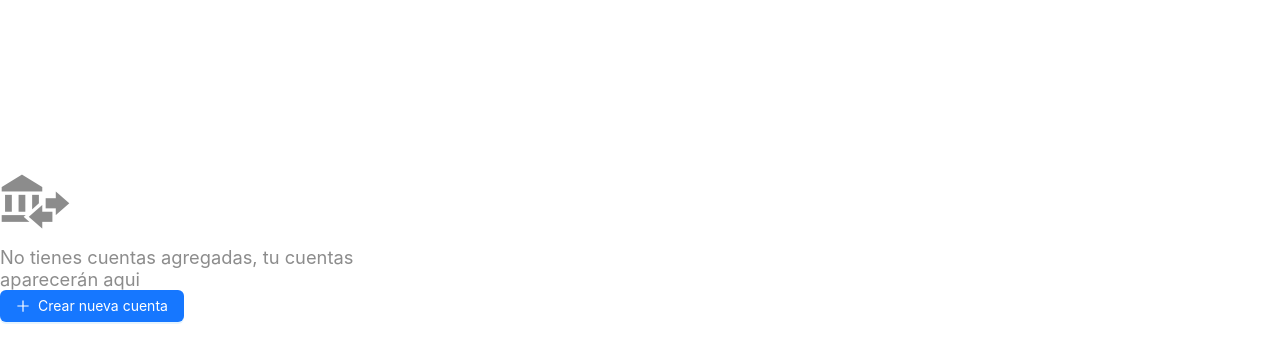
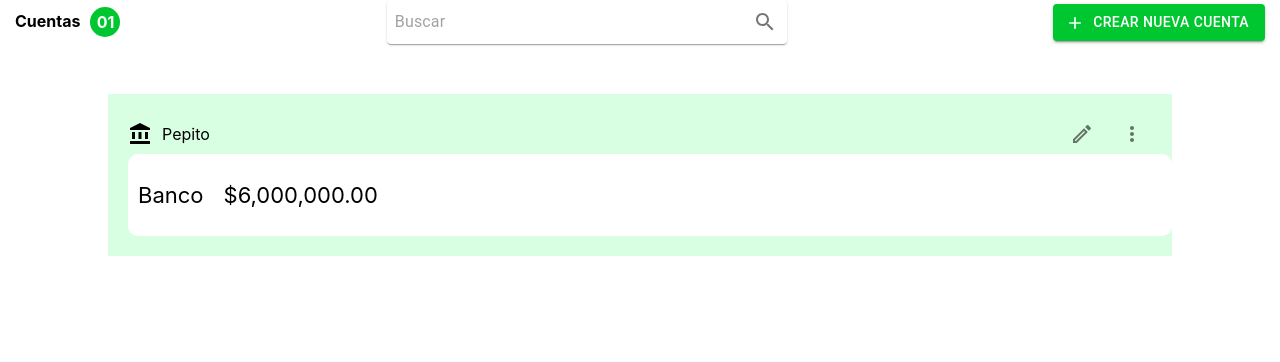
Before and after one commit to XpectreLabs/appnovum, a React (Create React App) app in the folder frontend/: page /Registrar-caja-o-banco in a window 1280 px wide. Shown: the top 362 px of the page. Built offline with nearby package versions, Linux system fonts and the light colour scheme.

Commit message:
items register bank strated

```diff
--- a/frontend/src/App.js
+++ b/frontend/src/App.js
@@ -1,7 +1,7 @@
 import './App.css';
 import { BrowserRouter as Router, Routes, Route } from 'react-router-dom';
 import { Inicio } from './pages/Inicio.tsx';
-import { RegistrarCajaOBanco } from './pages/RegistrarCajaOBanco.tsx';
+import { RegistrarCajaOBanco } from './pages/RegisterBank/RegistrarCajaOBanco.tsx';
 import { RegistrarIngresosFuturos } from './pages/RegistrarIngresosFuturos.tsx';
 import { RegistrarEgresosFuturos } from './pages/RegistrarEgresosFuturos.tsx';
 import { Home } from './pages/Home.tsx';
--- a/frontend/src/pages/Home.tsx
+++ b/frontend/src/pages/Home.tsx
@@ -8,7 +8,7 @@ import { Avatar, Space } from 'antd';
 import { Layout, Button, Menu, theme } from 'antd';
 import style from '../pages/Home.module.css';
 import { Resumen } from './Resumen.tsx';
-import { RegistrarCajaOBanco } from './RegistrarCajaOBanco.tsx';
+import { RegistrarCajaOBanco } from './RegisterBank/RegistrarCajaOBanco.tsx';
 import { RegistrarIngresosFuturos } from './RegistrarIngresosFuturos.tsx';
 import { RegistrarEgresosFuturos } from './RegistrarEgresosFuturos.tsx';
 
--- /dev/null
+++ b/frontend/src/pages/RegisterBank/RegisterBank.module.css
@@ -0,0 +1,68 @@
+.nav{
+  display: flex;
+  justify-content: space-between;
+  margin: 0px 15px 0px 15px;
+  align-items: baseline;
+}
+
+.btnCreateAccount{
+  background: #00C62F !important;
+  border-radius: 5px;
+}
+
+.counter{
+  display: flex;
+  gap: 10px;
+}
+
+.counter p{
+  font-weight: bold;
+}
+
+.chip{
+  display: flex;
+  background: #00C62F;
+  color: white;
+  font-weight: bold;
+  border-radius: 25px;
+  height: 30px;
+  width: 30px;
+  align-items: center;
+  justify-content: center;
+  margin-top: -6px;
+}
+
+.information{
+  background: #D9FFE2;
+  width: 80%;
+  margin-top: 50px;
+  padding: 20px;
+}
+
+.headInfo{
+  display: flex;
+  justify-content: space-between;
+}
+
+.headInfo div{
+  display: flex;
+  align-items: center;
+  gap: 10px;
+}
+
+.container{
+  display: flex;
+  justify-content: center;
+}
+
+.bankInfo{
+  display: flex;
+  background: white;
+  width: 100%;
+  height: 32px;
+  align-items: center;
+  gap: 20px;
+  font-size: 22px;
+  padding:25px 10px 25px 10px;
+  border-radius: 10px;
+}
--- /dev/null
+++ b/frontend/src/pages/RegisterBank/RegistrarCajaOBanco.tsx
@@ -0,0 +1,90 @@
+import React from 'react';
+import Box from "@mui/material/Box";
+import Styles from './RegisterBank.module.css';
+
+import Button from "@mui/material/Button";
+import AddIcon from "@mui/icons-material/Add";
+
+import Paper from "@mui/material/Paper";
+import InputBase from "@mui/material/InputBase";
+import IconButton from "@mui/material/IconButton";
+import SearchIcon from "@mui/icons-material/Search";
+
+import AccountBalanceIcon from "@mui/icons-material/AccountBalance";
+import EditOutlinedIcon from "@mui/icons-material/EditOutlined";
+import MoreVertIcon from "@mui/icons-material/MoreVert";
+
+// import { LayoutAdmin } from '../hocs/Layout.tsx';
+//import { Default } from '../components/RegistrarCajaOBanco/Default.tsx';
+
+//<Default />
+
+export const RegistrarCajaOBanco = () => {
+  return (
+    <Box>
+      <Box className={Styles.nav}>
+        <Box className={Styles.counter}>
+          <p>Cuentas</p>
+          <div className={Styles.chip}>01</div>
+        </Box>
+
+        <Box>
+          <Paper
+            component="form"
+            sx={{
+              display: "flex",
+              alignItems: "center",
+              width: 400,
+            }}
+          >
+            <InputBase
+              sx={{ ml: 1, flex: 1 }}
+              placeholder="Buscar"
+              inputProps={{ "aria-label": "search google maps" }}
+            />
+            <IconButton type="button" sx={{ p: "10px" }} aria-label="search">
+              <SearchIcon />
+            </IconButton>
+          </Paper>
+        </Box>
+
+        <Box>
+          <Button
+            variant="contained"
+            color="success"
+            startIcon={<AddIcon />}
+            classes={{
+              root: Styles.btnCreateAccount,
+            }}
+          >
+            Crear nueva cuenta
+          </Button>
+        </Box>
+      </Box>
+
+      <Box className={Styles.container}>
+        <Box className={Styles.information}>
+          <Box className={Styles.headInfo}>
+            <div>
+              <AccountBalanceIcon />
+              <span>Pepito</span>
+            </div>
+
+            <div>
+              <IconButton type="button" aria-label="Edit">
+                <EditOutlinedIcon />
+              </IconButton>
+              <IconButton type="button" aria-label="Edit">
+                <MoreVertIcon />
+              </IconButton>
+            </div>
+          </Box>
+          <Box className={Styles.bankInfo}>
+            <p>Banco</p>
+            <p>$6,000,000.00</p>
+          </Box>
+        </Box>
+      </Box>
+    </Box>
+  );
+}
--- a/frontend/src/pages/RegistrarCajaOBanco.tsx
+++ /dev/null
@@ -1,11 +0,0 @@
-import React from 'react';
-// import { LayoutAdmin } from '../hocs/Layout.tsx';
-import { Default } from '../components/RegistrarCajaOBanco/Default.tsx';
-
-export const RegistrarCajaOBanco = () => {
-    return (
-      // <LayoutAdmin className="u-textCenter" itemMenu='2'>
-        <Default />
-      // </LayoutAdmin>
-    )
-}
--- a/frontend/src/pages/RegistrarEgresosFuturos.tsx
+++ b/frontend/src/pages/RegistrarEgresosFuturos.tsx
@@ -1,11 +1,11 @@
 import React from 'react';
 // import { LayoutAdmin } from '../hocs/Layout.tsx';
-import { Default } from '../components/RegistrarEgresosFuturos/Default';
+import { Default } from '../components/RegistrarEgresosFuturos/Default.tsx';
 
 export const RegistrarEgresosFuturos = () => {
     return (
-       <div>
-        Wello World
-       </div>
+      // <LayoutAdmin className="u-textCenter" itemMenu='4'>
+        <Default />
+      // </LayoutAdmin>
     )
 }
```
Also changed, not shown: frontend/package.json (+9 -1 lines), 1 other file (tests, documents, lock files or other folders).
